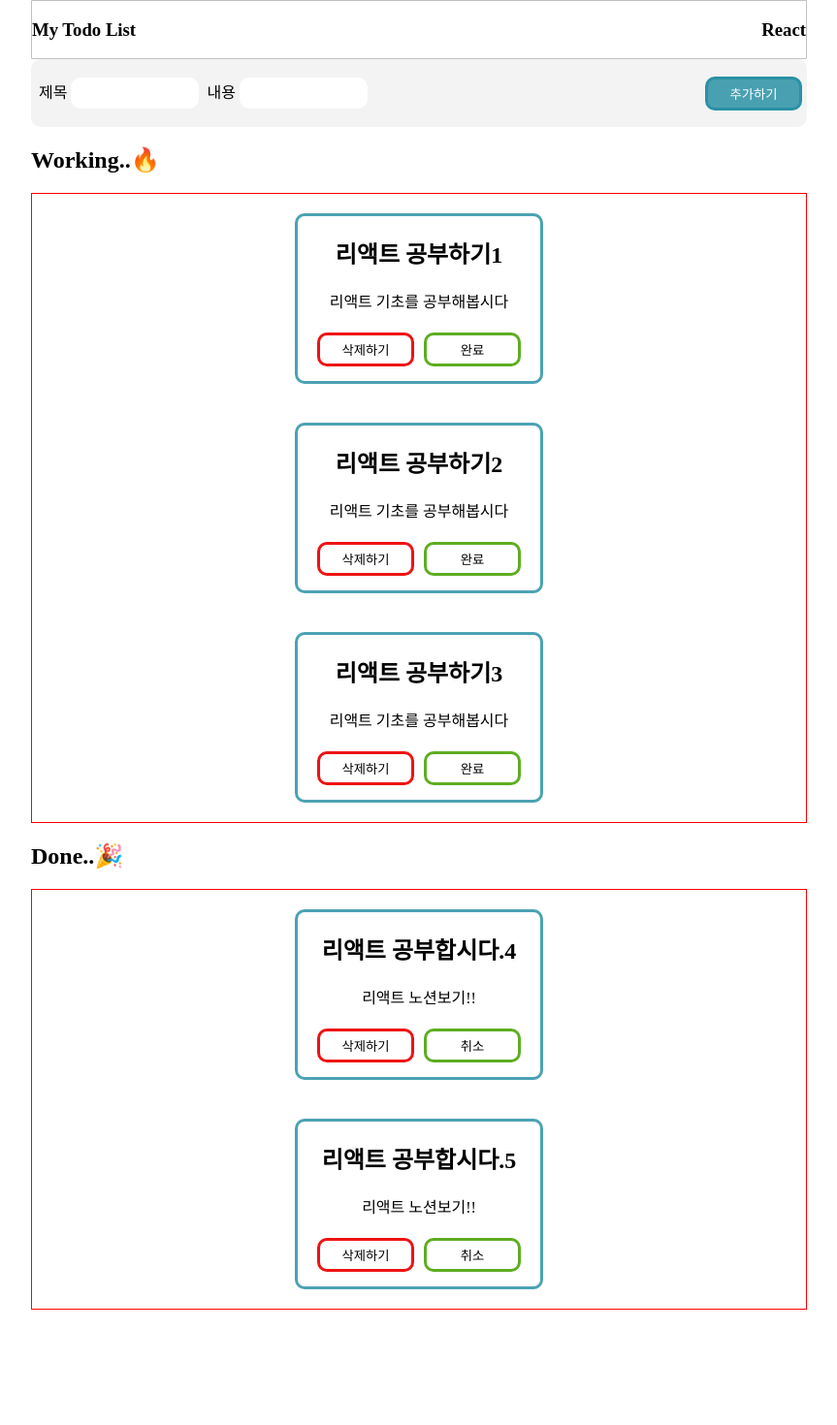
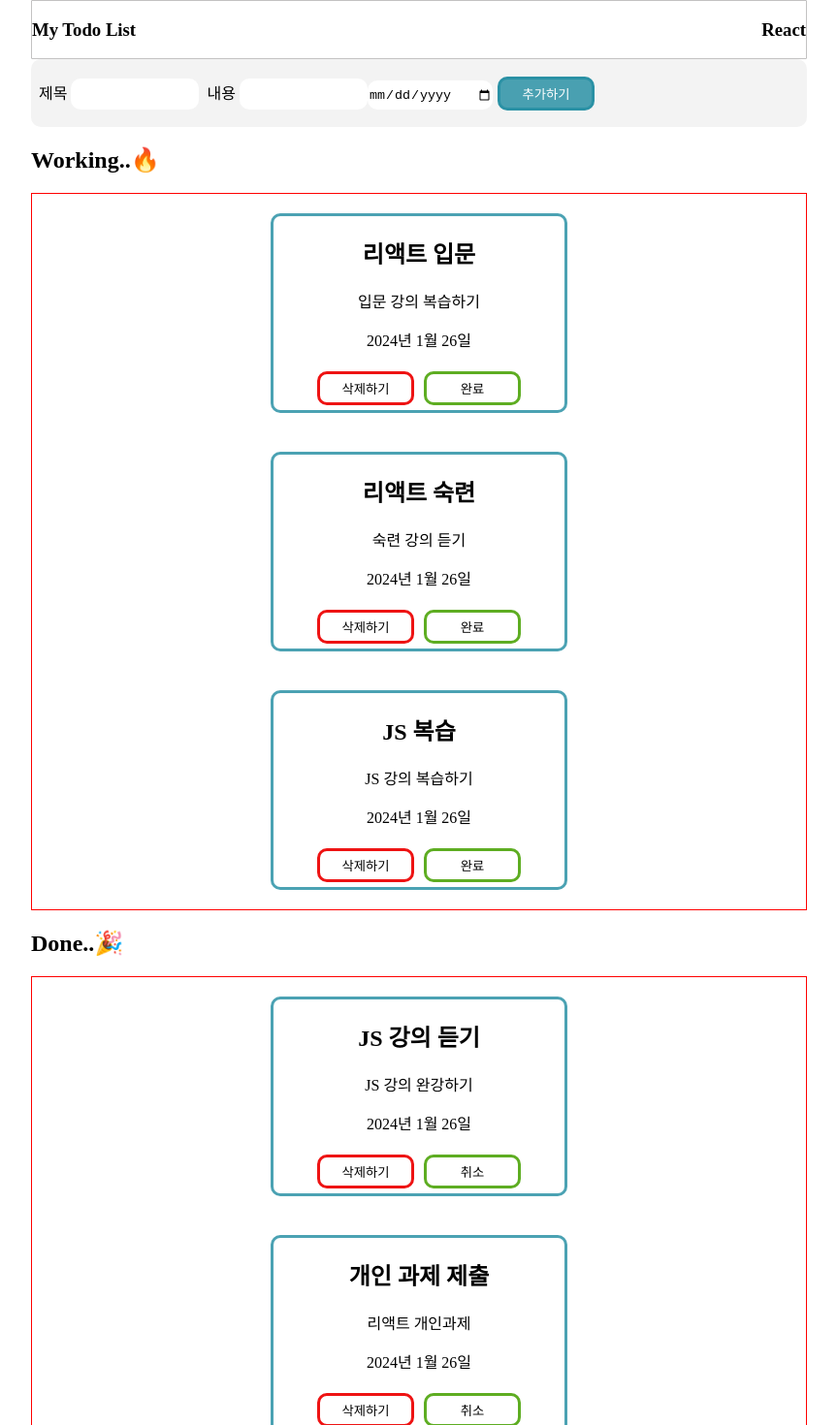
Before and after one commit to dpwl032/React, a React (Create React App) app: page / in a window 1280 px wide. Shown: the top 1470 px of the page at 97% size, without its empty margins (208-1071 px from the left). Before the commit the page ends 1351 px from the top, so only its background shows below. Built offline with nearby package versions, Linux system fonts and the light colour scheme.

Commit message:
date 기능 추가중

```diff
--- a/src/App.css
+++ b/src/App.css
@@ -30,9 +30,7 @@ height: 100%;
   max-width: 1200px; */
   height: 70px;
   display: flex;
-  justify-content: space-between;
   align-items: center;
-
 }
 
 .input-contents >input{
@@ -55,8 +53,8 @@ align-items: center;
 
 .todo-list-css{
   border : 3px solid hsla(190, 64%, 39%, 0.821);
-  width : 250px;
-  height : 170px;
+  width : 300px;
+  height : 200px;
   border-radius : 10px;
   margin : 20px;
   text-Align : center;
--- a/src/App.jsx
+++ b/src/App.jsx
@@ -9,23 +9,49 @@ function App() {
   //Working
   //배열 state화
     const [toDoLists, setTodoLists] = useState(
-      [{id:1, title:'리액트 공부하기1', text:'리액트 기초를 공부해봅시다', isDone:false},
-      {id:2, title:'리액트 공부하기2', text:'리액트 기초를 공부해봅시다', isDone:false},
-      {id:3, title:'리액트 공부하기3', text:'리액트 기초를 공부해봅시다', isDone:false},]
+      [{id:1, title:'리액트 입문', text:'입문 강의 복습하기', deadline: '2024-01-26',isDone:false},
+      {id:2, title:'리액트 숙련', text:'숙련 강의 듣기',deadline: '2024-01-26', isDone:false},
+      {id:3, title:'JS 복습', text:'JS 강의 복습하기',deadline: '2024-01-26', isDone:false},]
     );
 
     //input값 state화
     const [title, setTitle] = useState('');
     const [text, setText] = useState('');
+    const [deadline, setDeadline] = useState('');
 
     //제목 입력 시 input값과 동기화
-    const addTitleHandler =(event) =>{
-      setTitle(event.target.value)
+    // const addTitleHandler =(event) =>{
+    //   setTitle(event.target.value)
+    // }
+    // //내용 입력 시 input값과 동기화
+    // const addTextHandler =(event) =>{
+    //   setText(event.target.value)
+    // }
+
+
+    const addTodoListHandler = (e)=>{
+      e.preventDefault();
+
+      const title = e.target.title.value;
+      const text = e.target.text.value;
+      const deadline = e.target.deadline.value;
+
+      const newTodoList = {
+        id: toDoLists.length+1,
+        title,
+        text,
+        deadline,
+        idDone : false,
+      }
+
+      console.log(newTodoList);
+      setTodoLists([...toDoLists,newTodoList]);
     }
-    //내용 입력 시 input값과 동기화
-    const addTextHandler =(event) =>{
-      setText(event.target.value)
-    }
+
+
+
+
+
 
     //버튼 클릭 시 내용 추가
     const addTodoList = (e) =>{
@@ -33,11 +59,13 @@ function App() {
         id: toDoLists.length+1,
         title,
         text,
+        deadline,
         idDone : false,
       }
       setTodoLists([...toDoLists,newTodoList]);
       setTitle("");
       setText("");
+      setDeadline("");
     }
 
     //삭제하기(working)
@@ -49,8 +77,8 @@ function App() {
 ////////////////////////////////////////////////////
     //done state화
     const [doneLists, setDoneLists] = useState(
-      [{id:1, title:'리액트 공부합시다.4', text:'리액트 노션보기!!',isDone:true},
-      {id:2, title:'리액트 공부합시다.5', text:'리액트 노션보기!!',isDone:true},
+      [{id:1, title:'JS 강의 듣기', text:'JS 강의 완강하기',deadline: '2024-01-26',isDone:true},
+      {id:2, title:'개인 과제 제출', text:'리액트 개인과제',deadline: '2024-01-26',isDone:true},
       ]
     );
 
@@ -102,20 +130,13 @@ function App() {
       <div className='contents'><Header>
 
         <nav className='input-wrap'>
-          <div className='input-contents'>
-            &nbsp; 제목&nbsp;<input
-                value={title}
-                onChange= {addTitleHandler}
-              />
-              &nbsp; 내용&nbsp;<input
-                    value={text}
-                    onChange={addTextHandler}/></div>
-
-            <div className='inputs-button'>
-              <button className="add-button" onClick={addTodoList}
+        <form className='input-contents' onSubmit={addTodoListHandler}>
+            &nbsp; 제목&nbsp;<input type="text" name="title"/>
+              &nbsp; 내용&nbsp;<input type="text" name="text"/>
+              <input type="date" name="deadline"  min="2024-01-01" max="2025-01-01"/>
+              <button className="add-button" type="submit"
                 >추가하기</button>
-            </div>
-
+            </form>
 
 
 
@@ -151,10 +172,18 @@ function App() {
 //todo 컴포넌트 분리
 const DoLists = ({toDoLists,items,addDoneList,removeToDoList}) =>{
 
+  const today = new Date(items.deadline);
+  const dateString = today.toLocaleDateString('ko-KR', {
+      year: 'numeric',
+      month: 'long',
+      day: 'numeric'
+  });
+
   return (
 <div key={toDoLists.id} className='todo-list-css'>
       <h2>{items.title}</h2>
       <p>{items.text}</p>
+      <p>{dateString}</p>
       <Buttons onClick={()=>removeToDoList(items.id)}>삭제하기</Buttons>
       <DoneButtons onClick={()=>addDoneList(items.id)}>완료</DoneButtons>
       </div>
@@ -165,10 +194,20 @@ const DoLists = ({toDoLists,items,addDoneList,removeToDoList}) =>{
 //done 컴포넌트 분리
 
 const DoneList = ({doneLists,items,addWorkingList,removeDoneList}) =>{
+
+  const today = new Date(items.deadline);
+  const dateString = today.toLocaleDateString('ko-KR', {
+      year: 'numeric',
+      month: 'long',
+      day: 'numeric'
+  });
+
+
   return (
 <div key={doneLists.id} className='todo-list-css'>
       <h2>{items.title}</h2>
       <p>{items.text}</p>
+      <p>{dateString}</p>
       <Buttons onClick={()=>removeDoneList(items.id)}>삭제하기</Buttons>
       <DoneButtons onClick={()=>addWorkingList(items.id)}>취소</DoneButtons>
       </div>
```
Also changed, not shown: src/component/Contorller.jsx (added).
